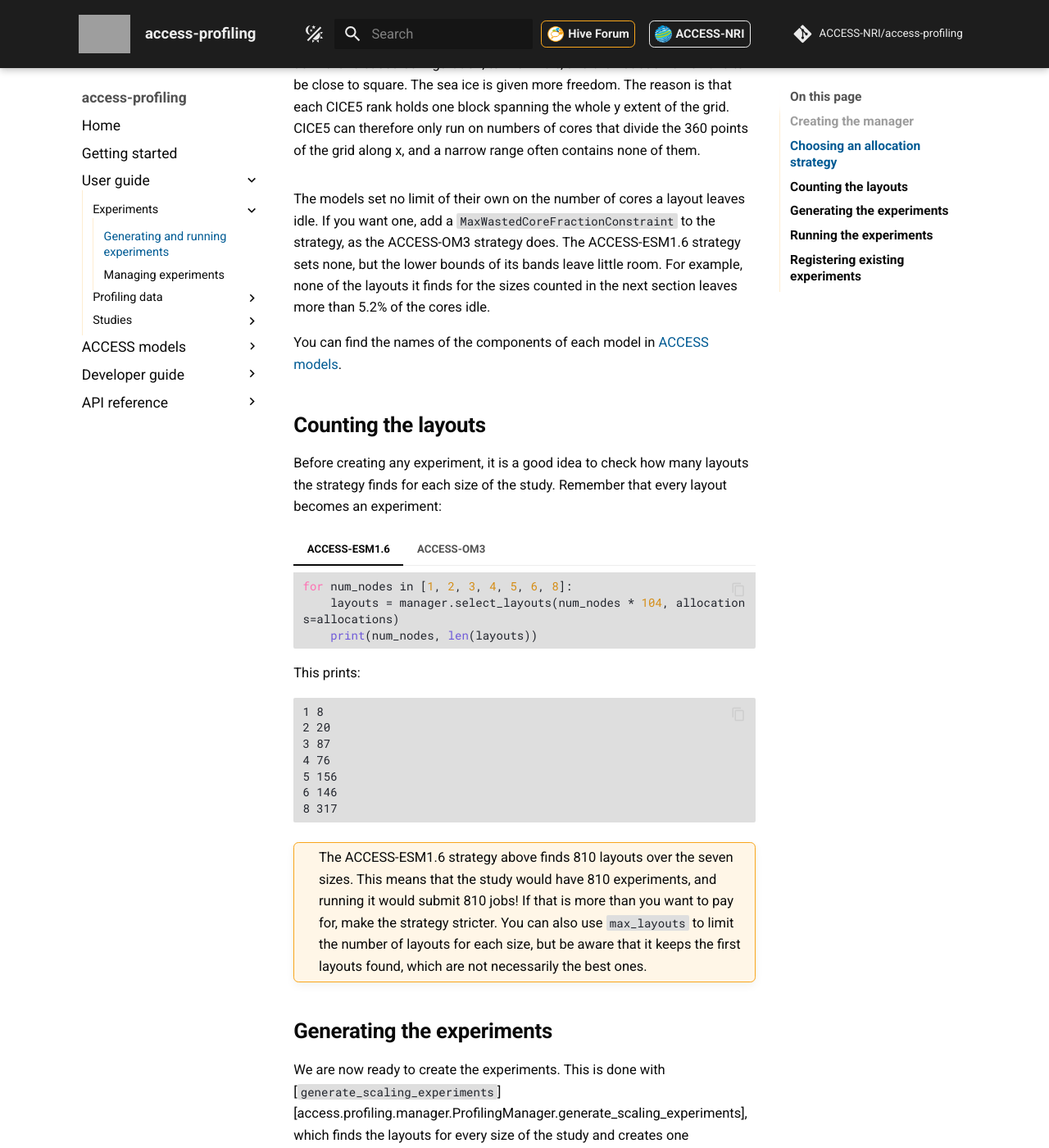
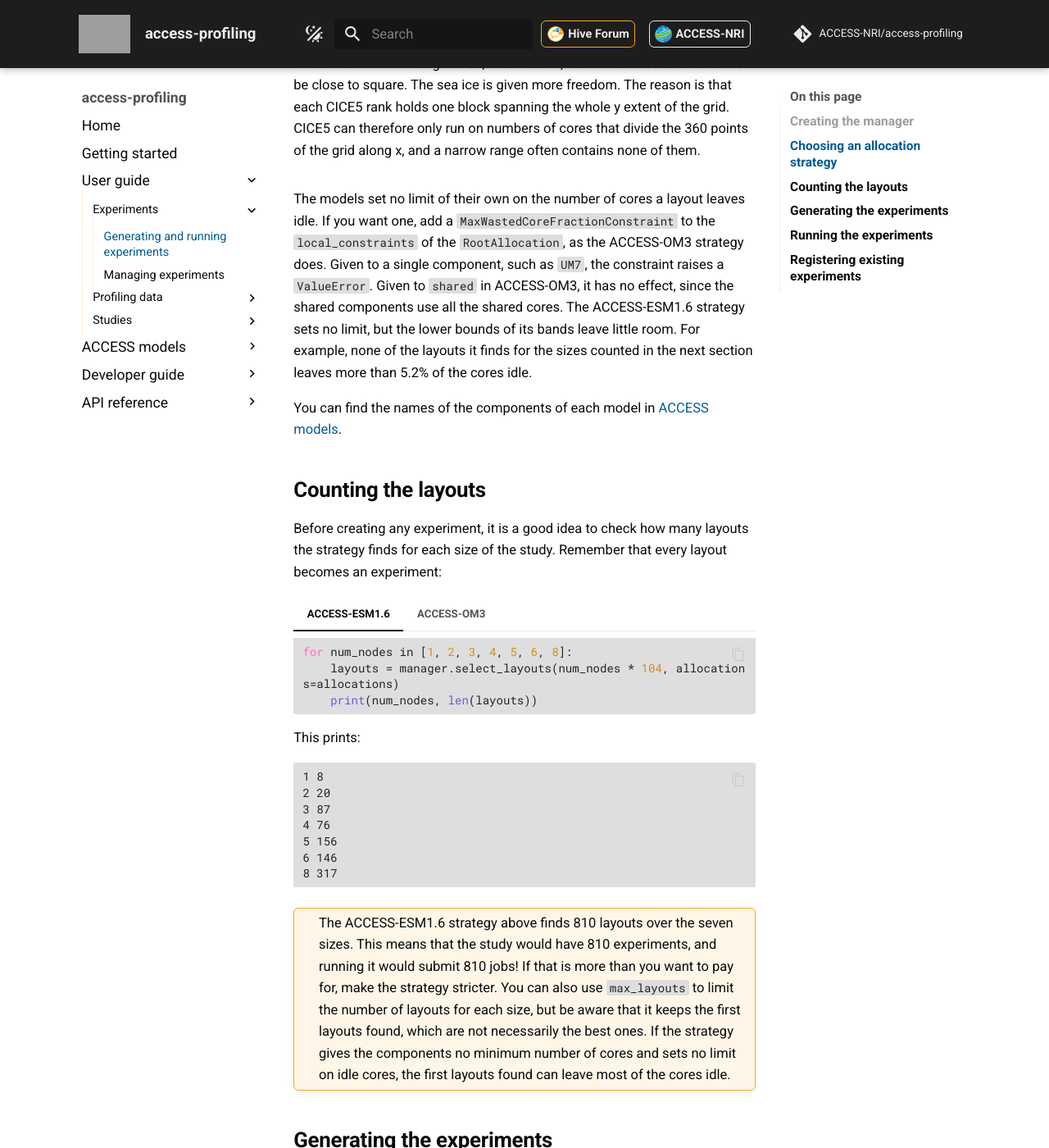
Before and after one commit to ACCESS-NRI/access-profiling, an MkDocs documentation site: the page built from documentation/docs/pages/user-guide/experiments.md, in a window 1280 px wide and 1400 px high, scrolled down 2441 px. Shown: the whole window at 82% size. Built offline with MkDocs 1.6.1 and Material for MkDocs 9.7.7, drawn with Linux system fonts in a browser that asks for light colours; nearby versions of some CDN libraries; some web fonts are replaced; comment, search, counter and statistics services are not loaded; some of the changed text lies outside the part shown; grey boxes are pictures that could not be loaded.

Commit message:
Address the review of the idle cores left to each study:
- the experiments guide gives the number of layouts ESM1.6 has on 520 cores without the limit, 2,677,528 rather
  than 555,868, and says where a `MaxWastedCoreFractionConstraint` goes and what it does elsewhere
- `max_layouts` is documented as possibly keeping layouts that leave most of the cores idle, in the guide and in
  the docstring of `select_layouts`
- the docstring of `generate_scaling_experiments` puts the repetition of layouts across sizes down to the
  strategy rather than to the tree
- the test of the ESM1.6 tree's own bounds keeps the UM and MOM5 at realistic sizes, since without the limit
  the first layouts found give each a handful of cores and the aspect ratio check holds trivially
- split a sentence of the user guide that ran over 40 words, and correct the splits listed in the docstring of
  the fixed rank count test

Co-Authored-By: Claude Opus 5.5 <noreply@anthropic.com>

```diff
--- a/documentation/docs/pages/user-guide/experiments.md
+++ b/documentation/docs/pages/user-guide/experiments.md
@@ -145,8 +145,10 @@ strategy usually works for all the sizes of a study. These are the strategies we
     Note that the step depends on the number of nodes, which is why the strategy is a function.
 
 The models set no limit of their own on the number of cores a layout leaves idle. If you want one, add a
-`MaxWastedCoreFractionConstraint` to the strategy, as the ACCESS-OM3 strategy does. The ACCESS-ESM1.6 strategy sets
-none, but the lower bounds of its bands leave little room. For example, none of the layouts it finds for the sizes
+`MaxWastedCoreFractionConstraint` to the `local_constraints` of the `RootAllocation`, as the ACCESS-OM3 strategy
+does. Given to a single component, such as `UM7`, the constraint raises a `ValueError`. Given to `shared` in
+ACCESS-OM3, it has no effect, since the shared components use all the shared cores. The ACCESS-ESM1.6 strategy sets
+no limit, but the lower bounds of its bands leave little room. For example, none of the layouts it finds for the sizes
 counted in the next section leaves more than 5.2% of the cores idle.
 
 You can find the names of the components of each model in [ACCESS models](../access/index.md).
@@ -200,7 +202,9 @@ the study. Remember that every layout becomes an experiment:
     The ACCESS-ESM1.6 strategy above finds 810 layouts over the seven sizes. This means that the study would have
     810 experiments, and running it would submit 810 jobs! If that is more than you want to pay for, make the
     strategy stricter. You can also use `max_layouts` to limit the number of layouts for each size, but be aware
-    that it keeps the first layouts found, which are not necessarily the best ones.
+    that it keeps the first layouts found, which are not necessarily the best ones. If the strategy gives the
+    components no minimum number of cores and sets no limit on idle cores, the first layouts found can leave most
+    of the cores idle.
 
 ## Generating the experiments
 
```
Also changed, not shown: other parts of documentation/docs/pages/user-guide/experiments.md (+1 -1 lines), documentation/docs/pages/user-guide/index.md (+2 -2 lines), 3 other files.
